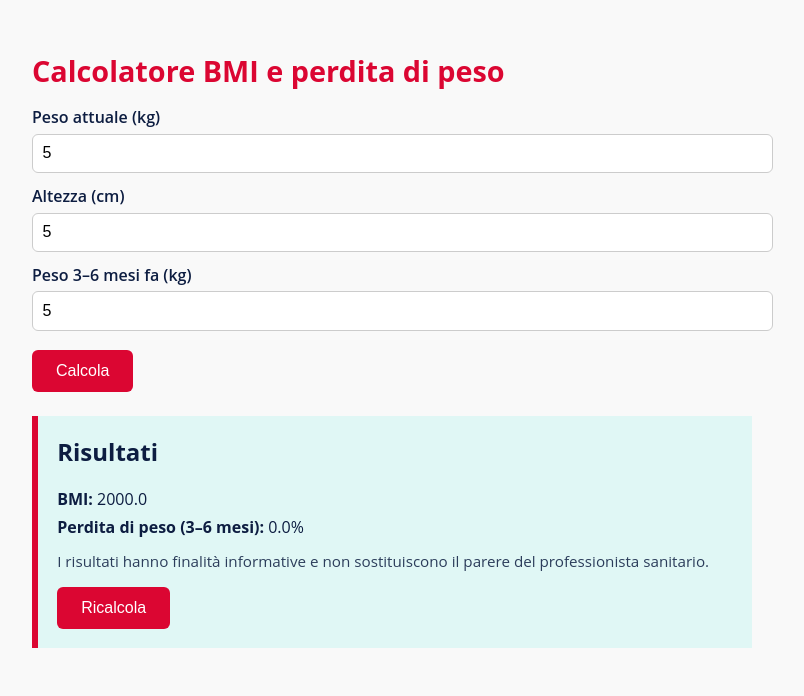
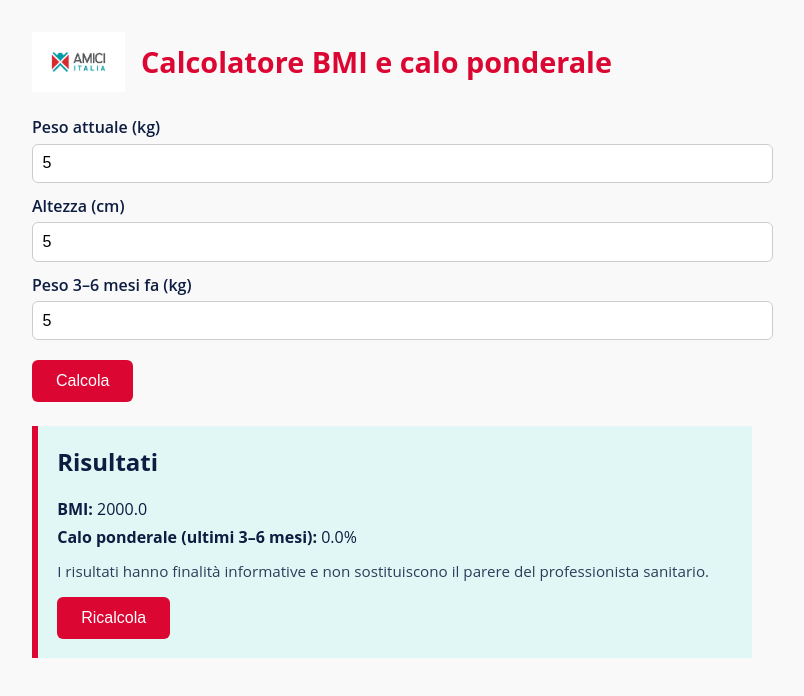
Before and after one commit to nutrizione/bmi-calcolatore, a plain HTML site: page index.html in a window 1280 px wide. Both pictures are taken after typing "5", "5", "5" into the empty fields and a click on the button "Calcola". Shown: the whole page, without its empty margins (248-1052 px from the left). Drawn offline with Linux system fonts and the light colour scheme.

Commit message:
Update index.html

```diff
--- a/index.html
+++ b/index.html
@@ -3,7 +3,7 @@
 <head>
   <meta charset="UTF-8" />
   <meta name="viewport" content="width=device-width, initial-scale=1.0" />
-  <title>Calcolatore BMI e Perdita di Peso</title>
+  <title>Calcolatore BMI e Calo Ponderale</title>
   <style>
     body {
       font-family: 'Open Sans', sans-serif;
@@ -16,10 +16,19 @@
       max-width: 720px;
       margin: 0 auto;
     }
+    .header {
+      display: flex;
+      align-items: center;
+      gap: 1rem;
+      margin-bottom: 1.5rem;
+    }
+    .header img {
+      max-height: 60px;
+    }
     h1 {
       color: #DB0632;
       font-size: 1.8rem;
-      margin-bottom: 1rem;
+      margin: 0;
     }
     label {
       font-weight: 600;
@@ -66,7 +75,12 @@
 <body>
 
   <div class="container">
-    <h1>Calcolatore BMI e perdita di peso</h1>
+
+    <!-- HEADER CON LOGO -->
+    <div class="header">
+      <img src="amici-italia.png" alt="AMICI Italia">
+      <h1>Calcolatore BMI e calo ponderale</h1>
+    </div>
 
     <label for="peso">Peso attuale (kg)</label>
     <input type="number" id="peso" step="0.1" min="0" />
@@ -96,19 +110,19 @@
       const altezzaM = altezzaCm / 100;
       const bmi = peso / (altezzaM * altezzaM);
 
-      // Calcolo perdita di peso: se negativa → 0
-      let perditaPeso = ((pesoPrev - peso) / pesoPrev) * 100;
-      if (perditaPeso < 0) perditaPeso = 0;
+      // Calo ponderale: se negativo → 0
+      let caloPonderale = ((pesoPrev - peso) / pesoPrev) * 100;
+      if (caloPonderale < 0) caloPonderale = 0;
 
       const bmiRounded = bmi.toFixed(1);
-      const perditaRounded = perditaPeso.toFixed(1);
+      const caloRounded = caloPonderale.toFixed(1);
 
       const risultato = document.getElementById("risultato");
       risultato.style.display = "block";
       risultato.innerHTML = `
         <h2 style="margin-top:0;">Risultati</h2>
         <p><strong>BMI:</strong> ${bmiRounded}</p>
-        <p><strong>Perdita di peso (3–6 mesi):</strong> ${perditaRounded}%</p>
+        <p><strong>Calo ponderale (ultimi 3–6 mesi):</strong> ${caloRounded}%</p>
         <div class="note">
           I risultati hanno finalità informative e non sostituiscono il parere del professionista sanitario.
         </div>
```
